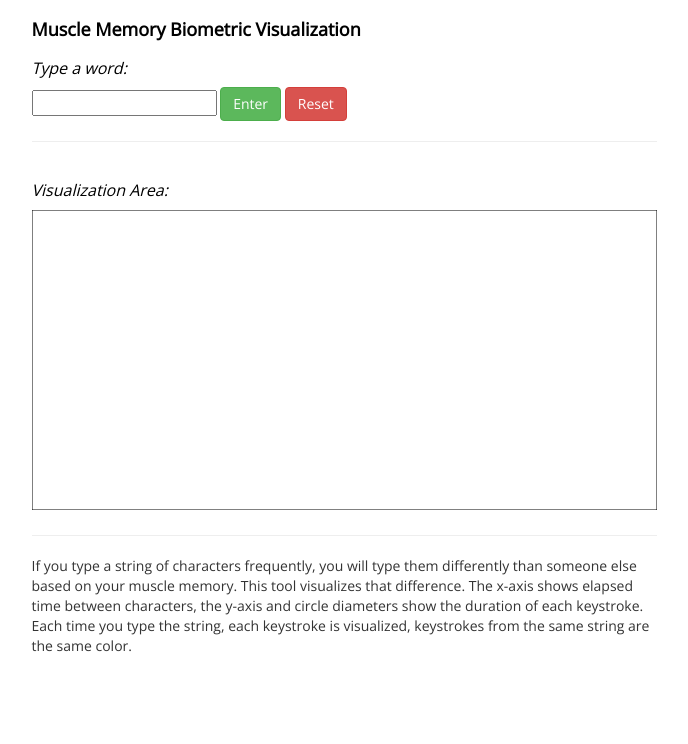
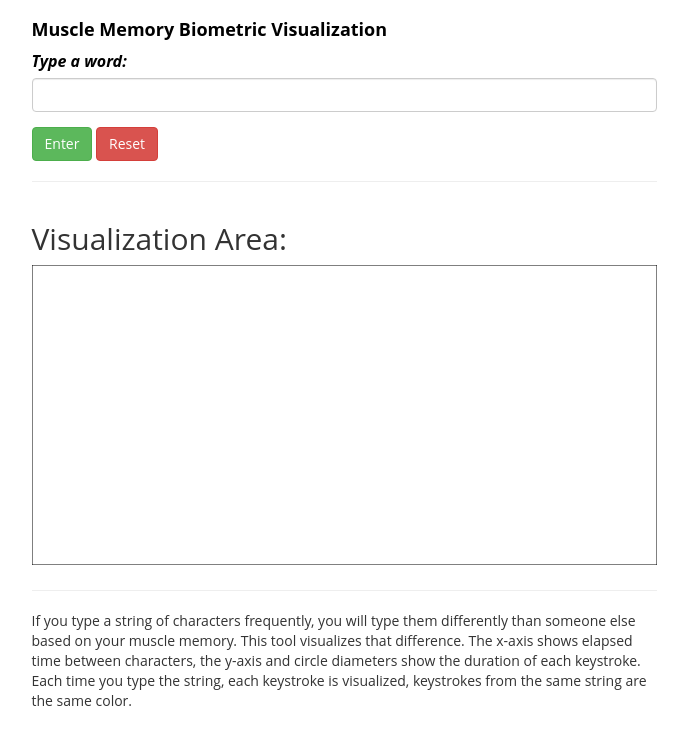
Before and after one commit to clarkdever/Biometric-String-Visualization-Tool, a plain HTML site: page index.html in a window 1280 px wide. Shown: the whole page, without its empty margins (296-984 px from the left). Drawn offline with nearby package versions, Linux system fonts and the light colour scheme.

Commit message:
Added form validation related code

```diff
--- a/css/default.css
+++ b/css/default.css
@@ -14,13 +14,22 @@ h1 {
     font-weight: bold;
     color: #000000;
 }
-h2 {
+label {
     font-family: 'Open Sans', sans-serif;
     font-size: 16px;
     font-style: italic;
     color: #000000;
 }
 
+/* Angular Related Stuff */
 [ng\:cloak], [ng-cloak], [data-ng-cloak], [x-ng-cloak], .ng-cloak, .x-ng-cloak {
   display: none !important;
 }
+
+.form-group input.ng-invalid.ng-dirty {
+    background-color: #FA787E;
+}
+
+.form-group input.ng-valid.ng-dirty {
+    background-color: #78FA89;
+}
--- a/index.html
+++ b/index.html
@@ -1,32 +1,41 @@
 <!doctype html>
+<html>
   <head>
   <!-- Written by Clark Dever - clarkdever@gmail.com -->
   <!-- Created: 20140830 -->
     <meta charset="utf-8">
     <title>Typing Biometric Visualization</title>
-    <meta name="description" content=" Muscle Memory Biometric Vizualization in d3 and Angular">
+    <meta name="description" content="Muscle Memory Biometric Vizualization in d3 and Angular">
     <!-- CSS Libraries -->
-    <link href="http://netdna.bootstrapcdn.com/bootstrap/3.0.0/css/bootstrap.min.css" rel="stylesheet" type='text/css'>
-    <link href='http://fonts.googleapis.com/css?family=Open+Sans' rel='stylesheet' type='text/css'>
+    <link href="http://netdna.bootstrapcdn.com/bootstrap/3.0.0/css/bootstrap.min.css" rel="stylesheet" type="text/css">
+    <link href="http://fonts.googleapis.com/css?family=Open+Sans' rel='stylesheet" type="text/css">
     <!-- App Specific CSS -->
-    <link href="css/default.css" rel="stylesheet" type='text/css'>
+    <link href="css/default.css" rel="stylesheet" type="text/css">
   </head>
   <!-- Create our App and Controller -->
   <body ng-app="myApp" ng-controller="keystrokeController" class="containter ng-cloak">
     <div class="row">
       <div class="col-md-6 col-md-offset-3">
        <h1>Muscle Memory Biometric Visualization</h1>
-       <!-- Input Area -->
-      <h2>{{prompt}}</h2>
-        <form>
+
+<!-- Input Area -->
+
+        <form name="form" novalidate>
         <!-- ng-keydown="onKeyDown($event)" -->
-          <input type="text"
+          <div class="form-group">
+	   		<label>{{prompt}}</label>
+	        <input type="text"
               ng-keypress="onKeyDown($event)"
               ng-keyup="onKeyUp($event)"
               ng-model="formInput.characters"
-          >
-          <button type="submit" ng-click="submission()" class="btn btn-success">Enter</button>
-          <button type="submit" ng-click="resetApp()" class="btn btn-danger">Reset</button>
+              ng-minlength="1"
+              ng-maxlength="15"
+              class="form-control"
+              required
+          	>
+          </div>
+	          <button type="submit" ng-click="submission()" class="btn btn-success">Enter</button>
+	          <button type="submit" ng-click="resetApp()" class="btn btn-danger">Reset</button>
         </form>
       </div>
     </div>
@@ -52,7 +61,7 @@
     </div>
 
     <!-- JS Libraries -->
-    <script src="//ajax.googleapis.com/ajax/libs/angularjs/1.2.23/angular.js"></script>
+    <script src="http://ajax.googleapis.com/ajax/libs/angularjs/1.2.23/angular.js"></script>
     <!-- App Specific JS -->
     <script src="scripts/app.js"></script>
     <script src="scripts/services/d3.js"></script>
--- a/scripts/controllers/keyStrokes.js
+++ b/scripts/controllers/keyStrokes.js
@@ -7,8 +7,7 @@
   .controller("keystrokeController", ['$scope', function($scope) {
 
 /*
-ToDo:   Handle Deleted Keystrokes
-        Handle Spaces
+ToDo:
         Handle Cursor Entry + Delete
         Handle Copy and Pasting
 */
@@ -129,6 +128,7 @@ ToDo:   Handle Deleted Keystrokes
       startWord = 0;
       pressDuration = 0;
       $scope.formInput.characters = "";
+      $scope.form.$setPristine();
       $scope.resetkeystrokeMetrics();
       $scope.setup.maxDuration = 0;
       $scope.setup.maxElapsed = 0;
@@ -154,6 +154,7 @@ ToDo:   Handle Deleted Keystrokes
         $scope.prompt = "Type \"" + $scope.formInput.characters + "\" Again";
         $scope.title = "Visualizing: \"" + $scope.formInput.characters + "\"";
         $scope.formInput.characters = "";
+        $scope.form.$setPristine();
       }
       //let d3 know it should render
       $scope.setup.update = true;
--- a/scripts/services/d3.js
+++ b/scripts/services/d3.js
@@ -7,6 +7,7 @@
     .factory('d3', ['$document', '$q', '$rootScope',
       function($document, $q, $rootScope) {
 
+        //create a promise
         var d = $q.defer();
 
         function onScriptLoad() {
@@ -20,7 +21,7 @@
         var scriptTag = $document[0].createElement('script');
         scriptTag.type = 'text/javascript';
         scriptTag.async = true;
-        scriptTag.src = '//d3js.org/d3.v3.js';
+        scriptTag.src = 'http://d3js.org/d3.v3.js';
         scriptTag.onreadystatechange = function () {
           if (this.readyState == 'complete') onScriptLoad();
         }
```
